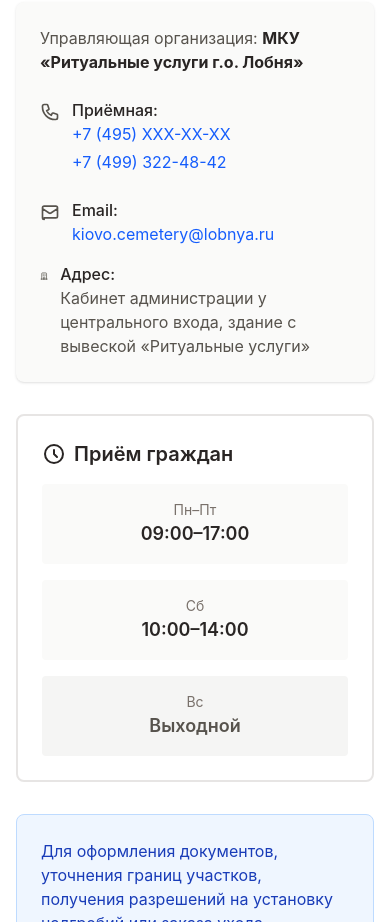
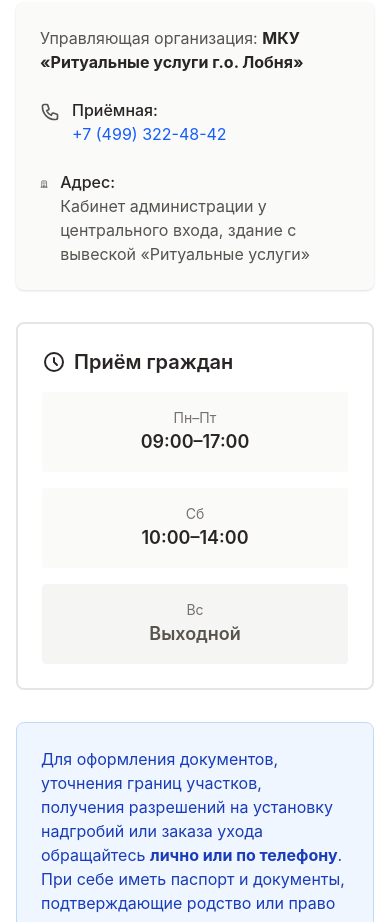
Before and after one commit to kefir737/kiovo-kladbishe, a React (Vite) app in the folder frontend/: page / in a window 390 px wide. Shown: the part 6180-7102 px from the top of the page. Built offline with nearby package versions, Linux system fonts and the light colour scheme.

Commit message:
Update contacts: remove placeholder phone and email
Co-authored-by: Qwen-Coder <qwen-coder@alibabacloud.com>

```diff
--- a/frontend/src/components/Contacts.tsx
+++ b/frontend/src/components/Contacts.tsx
@@ -21,7 +21,6 @@ export function Contacts() {
                 <div>
                   <p className="text-stone-800 font-medium">Приёмная:</p>
                   <div className="flex flex-col gap-1">
-                    <a href="tel:+7495XXXXXXX" className="text-blue-600 hover:text-blue-700">+7 (495) XXX-XX-XX</a>
                     <a href="tel:+74993224842" className="text-blue-600 hover:text-blue-700">+7 (499) 322-48-42</a>
                   </div>
                 </div>
@@ -30,17 +29,7 @@ export function Contacts() {
 
             {/* Email and Address */}
             <div className="space-y-4">
-              <div className="flex items-start gap-3">
-                <svg className="w-5 h-5 text-stone-600 mt-1" fill="none" stroke="currentColor" viewBox="0 0 24 24">
-                  <path strokeLinecap="round" strokeLinejoin="round" strokeWidth={2} d="M3 8l7.89 5.26a2 2 0 002.22 0L21 8M5 19h14a2 2 0 002-2V7a2 2 0 00-2-2H5a2 2 0 00-2 2v12a2 2 0 002 2z" />
-                </svg>
-                <div>
-                  <p className="text-stone-800 font-medium">Email:</p>
-                  <a href="mailto:kiovo.cemetery@lobnya.ru" className="text-blue-600 hover:text-blue-700">
-                    kiovo.cemetery@lobnya.ru
-                  </a>
-                </div>
-              </div>
+
 
               <div className="flex items-start gap-3">
                 <svg className="w-5 h-5 text-stone-600 mt-1" fill="none" stroke="currentColor" viewBox="0 0 24 24">
```
